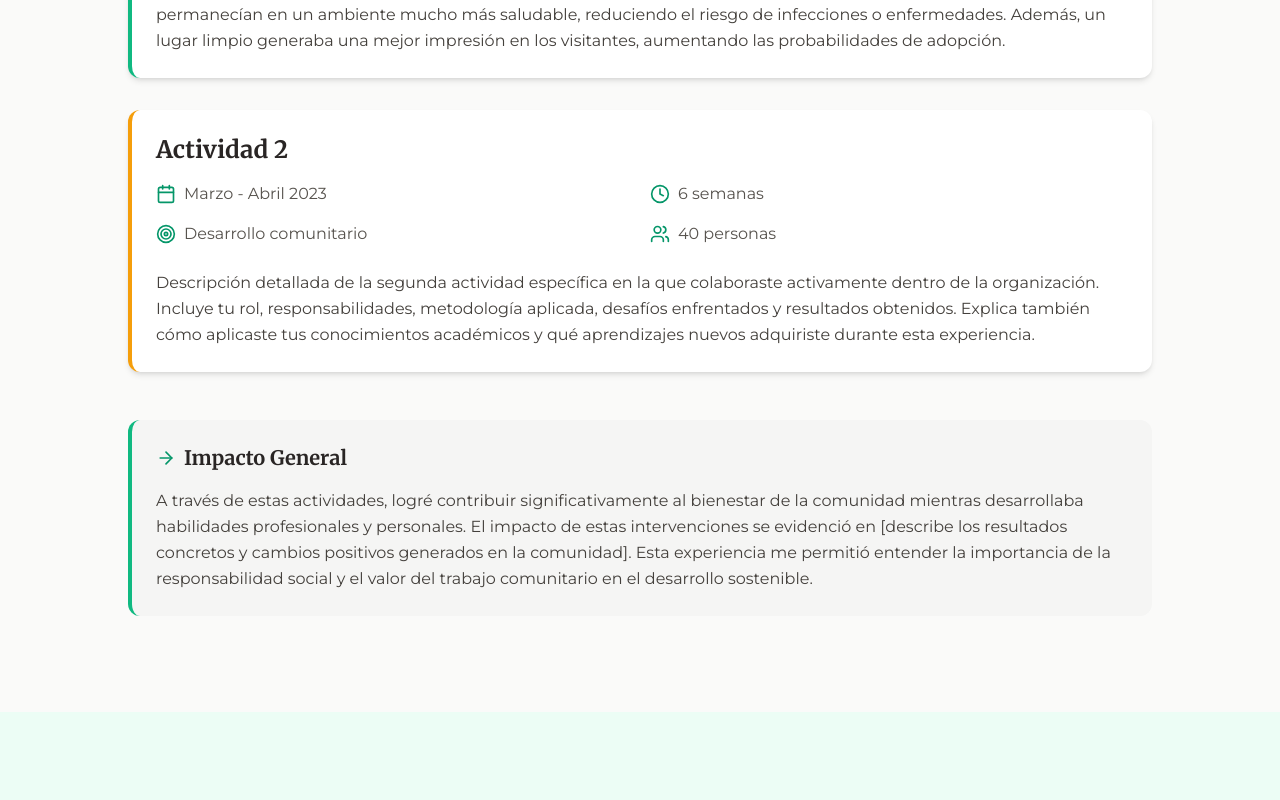
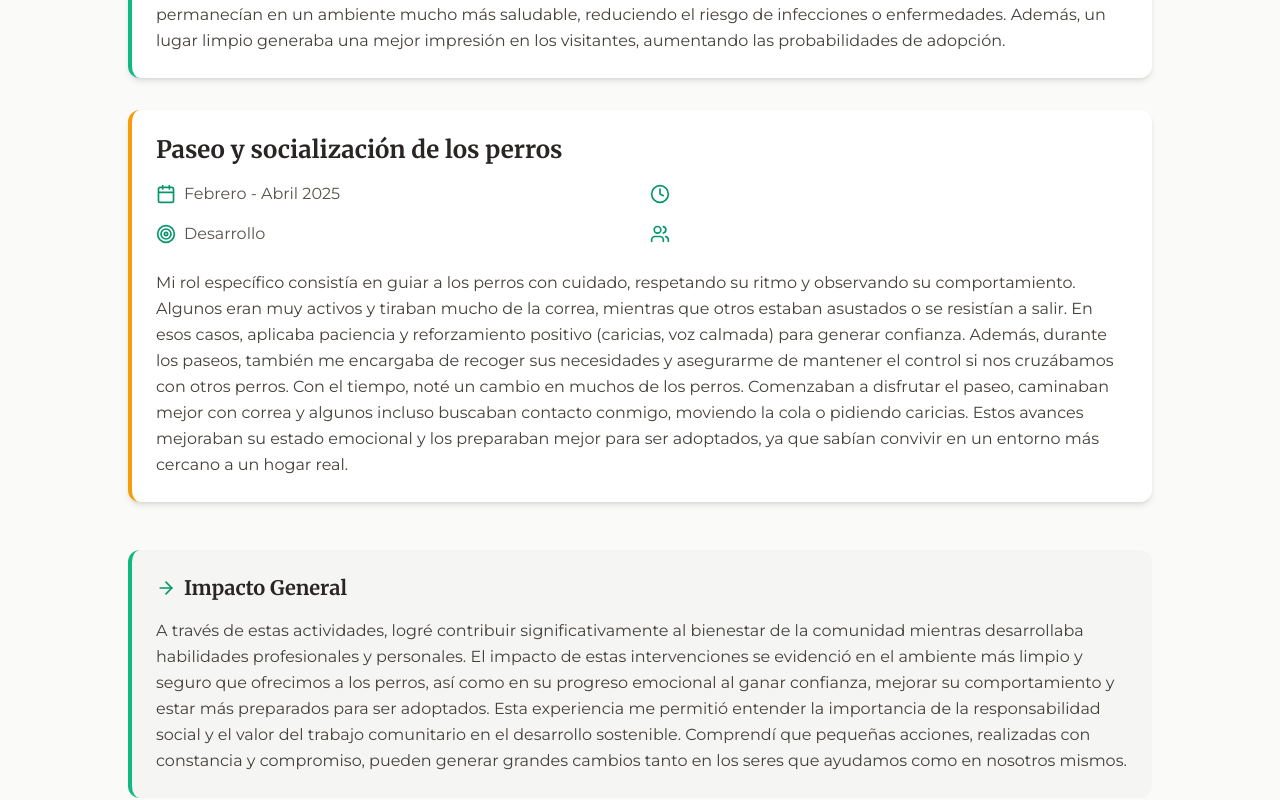
Before and after one commit to mdunda09/hola, a React (Vite) app: page / in a window 1280 px wide. Shown: the part 3202-4002 px from the top of the page. Built offline with nearby package versions, Linux system fonts and the light colour scheme.

Commit message:
Update Contributions.tsx

```diff
--- a/src/components/Contributions.tsx
+++ b/src/components/Contributions.tsx
@@ -64,15 +64,14 @@ const Contributions: React.FC = () => {
       Gracias a este trabajo constante, los perros permanecían en un ambiente mucho más saludable, reduciendo el riesgo de infecciones o enfermedades. Además, un lugar limpio generaba una mejor impresión en los visitantes, aumentando las probabilidades de adopción.`
     },
     {
-      title: "Actividad 2",
-      date: "Marzo - Abril 2023",
-      duration: "6 semanas",
-      goals: "Desarrollo comunitario",
-      beneficiaries: "40 personas",
-      description: `Descripción detallada de la segunda actividad específica en la que colaboraste
-      activamente dentro de la organización. Incluye tu rol, responsabilidades, metodología aplicada,
-      desafíos enfrentados y resultados obtenidos. Explica también cómo aplicaste tus conocimientos
-      académicos y qué aprendizajes nuevos adquiriste durante esta experiencia.`
+      title: "Paseo y socialización de los perros",
+      date: "Febrero - Abril 2025",
+      duration: "",
+      goals: "Desarrollo",
+      beneficiaries: "",
+      description: `Mi rol específico consistía en guiar a los perros con cuidado, respetando su ritmo y observando su comportamiento. Algunos eran muy activos y tiraban mucho de la correa, mientras que otros estaban asustados o se resistían a salir. En esos casos, aplicaba paciencia y reforzamiento positivo (caricias, voz calmada) para generar confianza.
+      Además, durante los paseos, también me encargaba de recoger sus necesidades y asegurarme de mantener el control si nos cruzábamos con otros perros.
+      Con el tiempo, noté un cambio en muchos de los perros. Comenzaban a disfrutar el paseo, caminaban mejor con correa y algunos incluso buscaban contacto conmigo, moviendo la cola o pidiendo caricias. Estos avances mejoraban su estado emocional y los preparaban mejor para ser adoptados, ya que sabían convivir en un entorno más cercano a un hogar real.`
     }
   ];
 
@@ -109,11 +108,7 @@ const Contributions: React.FC = () => {
               Impacto General
             </h3>
             <p className="text-stone-700 leading-relaxed">
-              A través de estas actividades, logré contribuir significativamente al bienestar de la comunidad
-              mientras desarrollaba habilidades profesionales y personales. El impacto de estas intervenciones
-              se evidenció en [describe los resultados concretos y cambios positivos generados en la comunidad].
-              Esta experiencia me permitió entender la importancia de la responsabilidad social y el valor del
-              trabajo comunitario en el desarrollo sostenible.
+              A través de estas actividades, logré contribuir significativamente al bienestar de la comunidad mientras desarrollaba habilidades profesionales y personales. El impacto de estas intervenciones se evidenció en el ambiente más limpio y seguro que ofrecimos a los perros, así como en su progreso emocional al ganar confianza, mejorar su comportamiento y estar más preparados para ser adoptados. Esta experiencia me permitió entender la importancia de la responsabilidad social y el valor del trabajo comunitario en el desarrollo sostenible. Comprendí que pequeñas acciones, realizadas con constancia y compromiso, pueden generar grandes cambios tanto en los seres que ayudamos como en nosotros mismos.
             </p>
           </div>
         </div>
```
